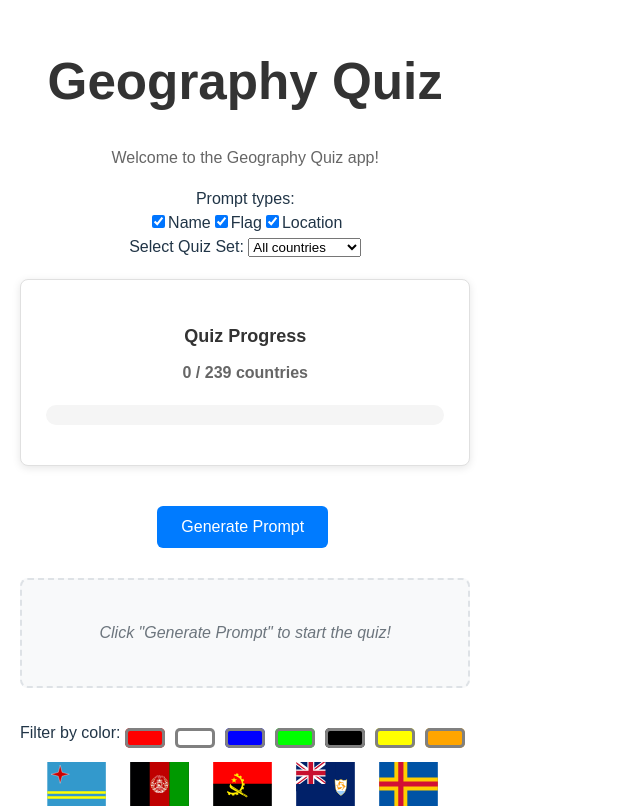
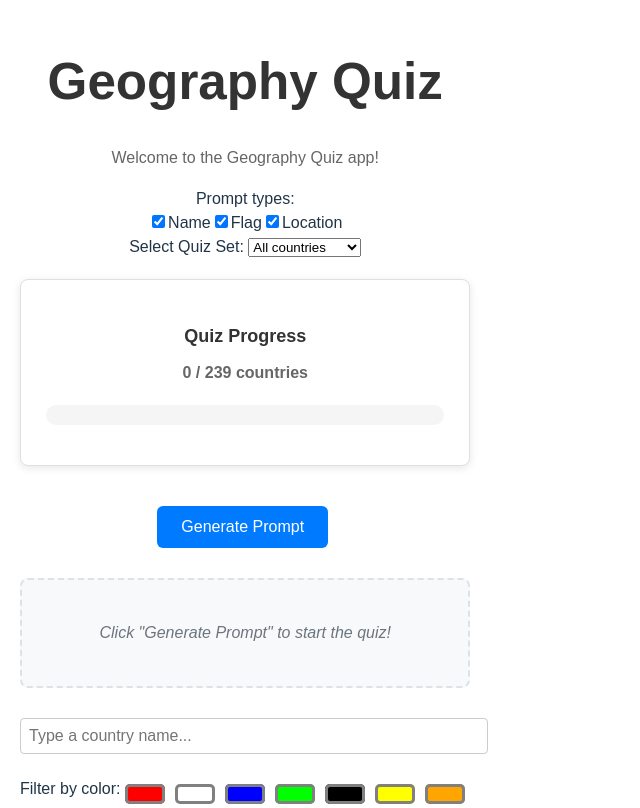
Before and after one commit to derrik-gratz/geography-quiz, a React (Vite) app: page / in a window 1280 px wide. Shown: the top 808 px of the page, without its empty margins (0-640 px from the left). Built offline with nearby package versions, Linux system fonts and the light colour scheme.

Commit message:
init text entry

```diff
--- a/src/App.jsx
+++ b/src/App.jsx
@@ -6,6 +6,7 @@ import { FlagSelect } from './components/FlagSelect';
 import { useQuizConfig } from './hooks/useQuizConfig';
 import { useQuizEngine } from './hooks/useQuizEngine';
 import { CountryDataService } from './services/countryDataService';
+import { TextCountryInput } from './components/textInput';
 import countryData from './data/country_data.json';
 
 /**
@@ -82,6 +83,10 @@ function App() {
                     totalCountries={totalCountries}
                     currentProgress={promptHistory.length}
                 />
+                <TextCountryInput
+                    // onSelect={handleFlagSelect}
+                    // clearInputsRef={clearInputsRef}
+                />
                 {/* Flag select section - handles flag selection */}
                 <FlagSelect
                     onSelect={handleFlagSelect}
--- /dev/null
+++ b/src/components/textInput.jsx
@@ -0,0 +1,127 @@
+import React, { useState } from 'react';
+import countries from '../data/country_data.json';
+
+export function TextCountryInput({ onSelect, resetKey }) {
+  const [input, setInput] = useState('');
+  const [suggestions, setSuggestions] = useState([]);
+  const [showSuggestions, setShowSuggestions] = useState(false);
+
+  React.useEffect(() => {
+    if (resetKey) {
+        setInput('');
+        setSuggestions([]);
+        setShowSuggestions(false);
+    }
+  }, [resetKey]);
+
+  const handleSelect = (country) => {
+    setInput(country.country);
+    setSuggestions([]);
+    setShowSuggestions(false);
+    if (onSelect) onSelect(country);
+  };
+
+  const normalizeText = (text) => {
+    return text
+      .normalize('NFD') // Decompose characters with accents
+      .replace(/[\u0300-\u036f]/g, '') // Remove diacritics (accents)
+      .toLowerCase();
+  };
+
+  const handleChange = (e) => {
+    const value = e.target.value;
+    setInput(value);
+    if (value.length > 0) {
+      const normalizedInput = normalizeText(value);
+      const filtered = countries.filter(c => {
+        const allAliases = [c.country, ...(Array.isArray(c.aliases) ? c.aliases : [])].filter(Boolean);
+        const matches = allAliases.map(name => normalizeText(name)).some(name => name.includes(normalizedInput));
+        return matches;
+      }).slice(0, 10);
+      setSuggestions(filtered);
+      setShowSuggestions(true);
+    } else {
+      setSuggestions([]);
+      setShowSuggestions(false);
+    }
+  };
+
+  return (
+    <div style={{ position: 'relative', width: '100%' }}>
+      <input
+        type="text"
+        value={input}
+        onChange={handleChange}
+        placeholder="Type a country name..."
+        style={{
+          width: '100%',
+          padding: '0.5rem',
+          fontSize: '1rem',
+          borderRadius: '4px',
+          border: '1px solid #ccc',
+          backgroundColor: '#fff',
+          color: '#333',
+          cursor: 'text'
+        }}
+        // onFocus: Shows suggestions when user clicks into the input field (if there's already text)
+        onFocus={() => input && setShowSuggestions(true)}
+        // onBlur: Hides suggestions when user clicks away from the input field
+        // setTimeout prevents suggestions from disappearing immediately when clicking on a suggestion
+        onBlur={() => setTimeout(() => setShowSuggestions(false), 100)}
+      />
+      {showSuggestions && suggestions.length > 0 && (
+        <ul style={{
+          position: 'absolute',
+          left: 0,
+          right: 0,
+          top: '100%',
+          background: '#fff',
+          border: '1px solid #ccc',
+          borderTop: 'none',
+          minHeight: '40px', // Ensure at least one suggestion is visible
+          maxHeight: '200px',
+          overflowY: 'auto',
+          zIndex: 10,
+          margin: 0,
+          padding: 0,
+          listStyle: 'none',
+        }}>
+          {suggestions.map(country => (
+            <li
+              key={country.code}
+              onMouseDown={() => handleSelect(country)}
+              style={{
+                padding: '0.5rem',
+                cursor: 'pointer',
+                color: 'black',
+                borderBottom: '1px solid #eee',
+                minHeight: '40px',
+                display: 'flex',
+                flexDirection: 'column',
+                alignItems: 'flex-start',
+                backgroundColor: 'transparent'
+              }}
+              onMouseEnter={(e) => {
+                e.currentTarget.style.backgroundColor = '#f0f0f0';
+              }}
+              onMouseLeave={(e) => {
+                e.currentTarget.style.backgroundColor = 'transparent';
+              }}
+            >
+              <div>{country.country}</div>
+              {country.aliases && country.aliases.length > 0 && (
+                <div style={{
+                  fontSize: '0.8rem',
+                  color: '#666',
+                  fontStyle: 'italic'
+                }}>
+                  Aliases: {Array.isArray(country.aliases) ? country.aliases.join(', ') : country.aliases}
+                </div>
+              )}
+            </li>
+          ))}
+        </ul>
+      )}
+    </div>
+  );
+}
```
Also changed, not shown: 1 other file (tests, documents, lock files or other folders).
